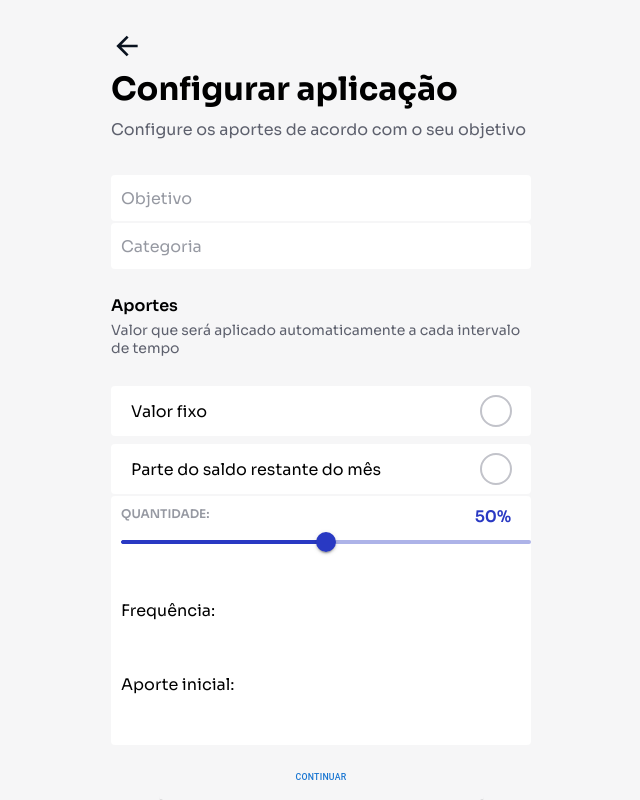
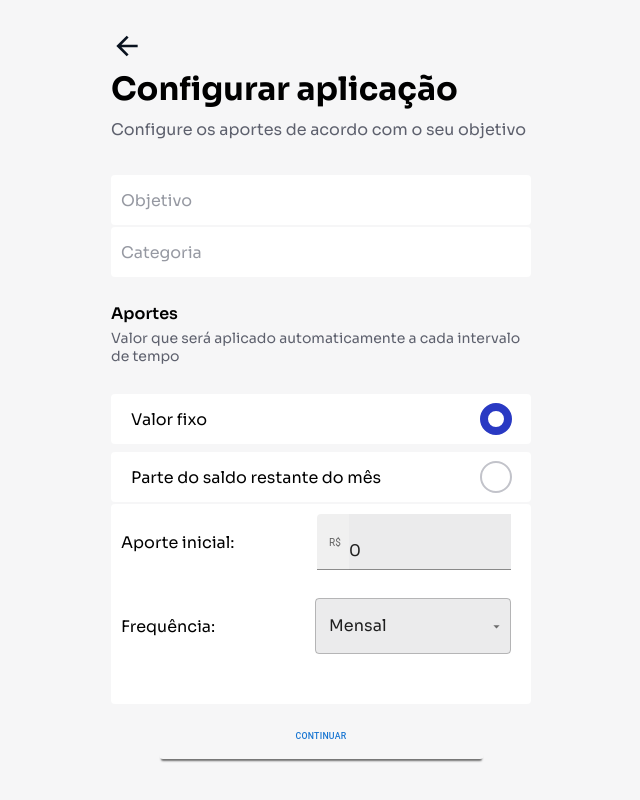
Before and after one commit to arthurbm/monly-xp, a Next.js app: page /configure-application in a window 1280 px wide. Shown: the whole page, without its empty margins (319-959 px from the left). Built offline with nearby package versions, Linux system fonts and the light colour scheme.

Commit message:
feat(configure-application): full page

```diff
--- a/src/pages/configure-application/index.tsx
+++ b/src/pages/configure-application/index.tsx
@@ -1,7 +1,13 @@
 import { useRouter } from 'next/router';
 import { CustomText } from '../../styles/globalComponents';
 import { Header, FieldCheck, BlueButton } from 'components';
-import Slider from '@mui/material/Slider';
+import {
+  Slider,
+  Select,
+  MenuItem,
+  FilledInput,
+  InputAdornment
+} from '@mui/material';
 import {
   Container,
   Content,
@@ -14,18 +20,29 @@ import {
 import { useState } from 'react';
 import theme from 'styles/theme';
 
+type Frequency = 'Trimestral' | 'Mensal' | 'Quinzenal' | 'Semestral';
+
 export default function NewInvestment() {
   const router = useRouter();
-  const [aportType, setAportType] = useState('');
+  const [aportType, setAportType] = useState('Valor fixo');
   const [balancePercentage, setBalancePercentage] = useState(50);
+  const [inicialAport, setInicialAport] = useState<number>(0);
+  const [frequency, setFrequency] = useState<Frequency>('Mensal');
 
   const { objective, chosenCategory } = router.query;
 
   const possibleTypes = ['Valor fixo', 'Parte do saldo restante do mês'];
 
   const goToNextPage = () => {
-    if (objective && chosenCategory) {
-      // router.push('')
+    if (
+      (aportType === 'Valor fixo' &&
+        typeof Number(inicialAport) === 'number') ||
+      aportType === 'Parte do saldo restante do mês'
+    ) {
+      setInicialAport(Number(inicialAport));
+      router.push('choose-product');
+    } else {
+      alert('Verifique os campos');
     }
   };
 
@@ -76,6 +93,7 @@ export default function NewInvestment() {
         ))}
 
         <HowMuchOfBalance>
+          {aportType === 'Parte do saldo restante do mês' ? (
             <Balance>
               <InformationRow>
                 <CustomText semiBold grey4 size="12px">
@@ -93,17 +111,35 @@ export default function NewInvestment() {
                 }}
               />
             </Balance>
+          ) : (
+            <InformationRow>
+              <CustomText regular black>
+                Aporte inicial:
+              </CustomText>
+              <FilledInput
+                inputMode="numeric"
+                value={inicialAport}
+                onChange={(event) => setInicialAport(event.target.value)}
+                startAdornment={
+                  <InputAdornment position="start">R$</InputAdornment>
+                }
+              />
+            </InformationRow>
+          )}
 
           <InformationRow>
             <CustomText regular black>
               Frequência:
             </CustomText>
-          </InformationRow>
-
-          <InformationRow>
-            <CustomText regular black>
-              Aporte inicial:
-            </CustomText>
+            <Select
+              value={frequency}
+              onChange={(event) => setFrequency(event.target.value)}
+            >
+              <MenuItem value="Quinzenal">Quinzenal</MenuItem>
+              <MenuItem value="Mensal">Mensal</MenuItem>
+              <MenuItem value="Trimestral">Trimestral</MenuItem>
+              <MenuItem value="Semestral">Semestral</MenuItem>
+            </Select>
           </InformationRow>
         </HowMuchOfBalance>
 
--- a/src/pages/configure-application/style.ts
+++ b/src/pages/configure-application/style.ts
@@ -42,7 +42,8 @@ export const AportSection = styled.div`
 `;
 
 export const HowMuchOfBalance = styled.div`
-  height: 265px;
+  width: 100%;
+  height: 200px;
   padding: 0 10px 50px 0;
   display: flex;
   align-items: center;
@@ -58,6 +59,19 @@ export const InformationRow = styled.div`
   width: 100%;
   padding: 10px 10px 0 10px;
   justify-content: space-between;
+  align-items: center;
+
+  .MuiSelect-select {
+    width: 150px;
+    background-color: ${theme.main.colors.gray02};
+    font: ${theme.main.fonts.regular};
+  }
+
+  input {
+    width: 150px;
+    background-color: ${theme.main.colors.gray02};
+    font: ${theme.main.fonts.regular};
+  }
 `;
 
 export const Balance = styled.div`
```
Lines whose indentation alone changed are shown as unchanged.
